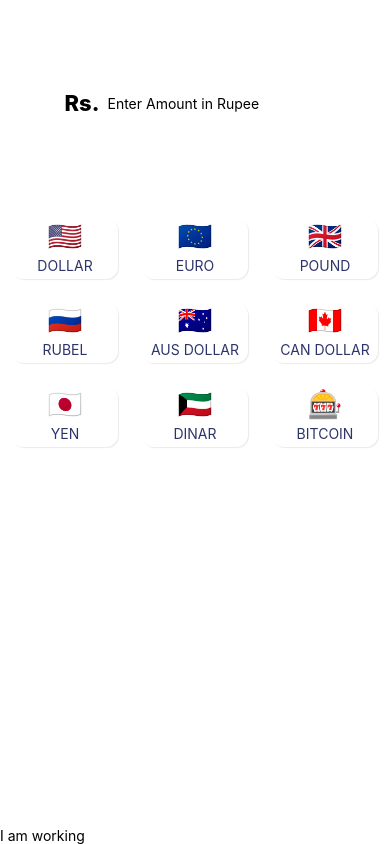
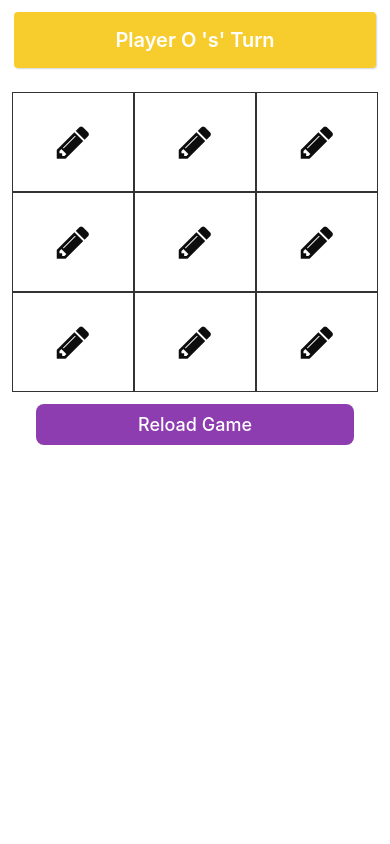
Before and after one commit to sarth-akvaish/Training, a React Native app in the folder react-native/Project1/: screen / in a window 390 px wide. Built offline with nearby package versions, Linux system fonts and the light colour scheme.

Commit message:
completed tic tac toe project 07

```diff
--- a/react-native/Project1/package.json
+++ b/react-native/Project1/package.json
@@ -10,10 +10,11 @@
     "test": "jest"
   },
   "dependencies": {
+    "@types/react-native-vector-icons": "^6.4.18",
     "react": "18.2.0",
     "react-native": "0.74.1",
-    "react-native-haptic-feedback": "^2.2.0",
-    "react-native-snackbar": "^2.6.2"
+    "react-native-snackbar": "^2.6.2",
+    "react-native-vector-icons": "^10.1.0"
   },
   "devDependencies": {
     "@babel/core": "^7.20.0",
--- a/react-native/Project1/src/App.tsx
+++ b/react-native/Project1/src/App.tsx
@@ -1,4 +1,3 @@
-import React, {useState} from 'react';
 import {
   FlatList,
   Pressable,
@@ -6,138 +5,210 @@ import {
   StatusBar,
   StyleSheet,
   Text,
-  TextInput,
   View,
 } from 'react-native';
+import React, {useState} from 'react';
 import Snackbar from 'react-native-snackbar';
-import {currencyByRupee} from './constants';
-import CurrencyBtn from './components/CurrencyBtn';
+import Icons from './components/Icons';
 
-export default function App(): JSX.Element {
-  const [inputValue, setInputValue] = useState('');
-  const [resultValue, setresultValue] = useState('');
-  const [tarCurr, settarCurr] = useState('');
+export default function App() {
+  const [isCross, setIsCross] = useState<boolean>(false);
+  const [gameWinner, setGameWinner] = useState<string>('');
+  const [gameState, setGameState] = useState(new Array(9).fill('empty', 0, 9));
 
-  const buttonPress = (target: currency) => {
-    if (!inputValue) {
+  const reloadGame = () => {
+    setIsCross(false);
+    setGameWinner('');
+    setGameState(new Array(9).fill('empty', 0, 9));
+  };
+
+  const checkIsWinner = () => {
+    //  checking  winner of the game
+    if (
+      gameState[0] === gameState[1] &&
+      gameState[0] === gameState[2] &&
+      gameState[0] !== 'empty'
+    ) {
+      setGameWinner(`${gameState[0]} won the game! 🥳`);
+    } else if (
+      gameState[3] !== 'empty' &&
+      gameState[3] === gameState[4] &&
+      gameState[4] === gameState[5]
+    ) {
+      setGameWinner(`${gameState[3]} won the game! 🥳`);
+    } else if (
+      gameState[6] !== 'empty' &&
+      gameState[6] === gameState[7] &&
+      gameState[7] === gameState[8]
+    ) {
+      setGameWinner(`${gameState[6]} won the game! 🥳`);
+    } else if (
+      gameState[0] !== 'empty' &&
+      gameState[0] === gameState[3] &&
+      gameState[3] === gameState[6]
+    ) {
+      setGameWinner(`${gameState[0]} won the game! 🥳`);
+    } else if (
+      gameState[1] !== 'empty' &&
+      gameState[1] === gameState[4] &&
+      gameState[4] === gameState[7]
+    ) {
+      setGameWinner(`${gameState[1]} won the game! 🥳`);
+    } else if (
+      gameState[2] !== 'empty' &&
+      gameState[2] === gameState[5] &&
+      gameState[5] === gameState[8]
+    ) {
+      setGameWinner(`${gameState[2]} won the game! 🥳`);
+    } else if (
+      gameState[0] !== 'empty' &&
+      gameState[0] === gameState[4] &&
+      gameState[4] === gameState[8]
+    ) {
+      setGameWinner(`${gameState[0]} won the game! 🥳`);
+    } else if (
+      gameState[2] !== 'empty' &&
+      gameState[2] === gameState[4] &&
+      gameState[4] === gameState[6]
+    ) {
+      setGameWinner(`${gameState[2]} won the game! 🥳`);
+    } else if (!gameState.includes('empty', 0)) {
+      setGameWinner('Draw game... ⌛️');
+    }
+  };
+
+  const onChangeItem = (itemNumber: number) => {
+    if (gameWinner) {
       return Snackbar.show({
-        text: 'Enter value to convert',
-        backgroundColor: '#EA7773',
-        textColor: '#000000',
+        text: gameWinner,
+        backgroundColor: '#000000',
+        textColor: '#FFF',
       });
     }
 
-    const inputAmount = parseFloat(inputValue);
-    if (!isNaN(inputAmount)) {
-      const convertedValue = inputAmount * target.value;
-      const result = `${target.symbol} ${convertedValue.toFixed(2)}`;
-      setresultValue(result);
-      settarCurr(target.name);
+    if (gameState[itemNumber] === 'empty') {
+      gameState[itemNumber] = isCross ? 'cross' : 'circle';
+      setIsCross(!isCross);
     } else {
       return Snackbar.show({
-        text: 'Not a valid number to convert',
-        backgroundColor: '#F4be2c',
-        textColor: '#000000',
+        text: 'Position is already filled',
+        backgroundColor: 'red',
+        textColor: '#fff',
       });
     }
+
+    checkIsWinner();
   };
+
   return (
-    <>
+    <SafeAreaView>
       <StatusBar />
-      <View style={styles.container}>
-        <View style={styles.topContainer}>
-          <View style={styles.rupeesContainer}>
-            <Text style={styles.rupee}>Rs.</Text>
-            <TextInput
-              maxLength={14}
-              clearButtonMode="always"
-              value={inputValue}
-              onChangeText={setInputValue}
-              placeholder="Enter Amount in Rupee"
-            />
+      {gameWinner ? (
+        <View style={[styles.playerInfo, styles.winnerInfo]}>
+          <Text style={styles.winnerTxt}>{gameWinner}</Text>
         </View>
-          {resultValue && (
-            <Text style={styles.rupeesContainer}>{resultValue}</Text>
+      ) : (
+        <View
+          style={[
+            styles.playerInfo,
+            isCross ? styles.playerX : styles.playerO,
+          ]}>
+          <Text style={styles.gameTurnTxt}>
+            Player {isCross ? 'X' : 'O'} 's' Turn
+          </Text>
+        </View>
       )}
-        </View>
-        <View style={styles.bottomContainer}>
+      {/* Game Grid  */}
       <FlatList
         numColumns={3}
-            data={currencyByRupee}
-            keyExtractor={item => item.name}
-            renderItem={({item}) => (
+        data={gameState}
+        style={styles.grid}
+        renderItem={({item, index}) => (
           <Pressable
-                style={[
-                  styles.button,
-                  tarCurr === item.name && styles.selected,
-                ]}
-                onPress={() => buttonPress(item)}>
-                <CurrencyBtn {...item} />
+            key={index}
+            style={styles.card}
+            onPress={() => onChangeItem(index)}>
+            <Icons name={item} />
           </Pressable>
         )}
       />
-        </View>
-        <Text>I am working</Text>
-      </View>
-    </>
+      <Pressable style={styles.gameBtn} onPress={reloadGame}>
+        <Text style={styles.gameBtnText}>
+          {gameWinner ? 'Start new game' : 'Reload Game'}
+        </Text>
+      </Pressable>
+    </SafeAreaView>
   );
 }
 
 const styles = StyleSheet.create({
-  container: {
-    flex: 1,
-    backgroundColor: '#FFFFFF',
-  },
-  topContainer: {
-    flex: 1,
+  playerInfo: {
+    height: 56,
+
+    flexDirection: 'row',
+    justifyContent: 'center',
     alignItems: 'center',
-    justifyContent: 'space-evenly',
-  },
-  resultTxt: {
-    fontSize: 32,
-    color: '#000000',
-    fontWeight: '800',
-  },
-  rupee: {
-    marginRight: 8,
 
-    fontSize: 22,
-    color: '#000000',
-    fontWeight: '800',
-  },
-  rupeesContainer: {
-    flexDirection: 'row',
-    alignItems: 'center',
-  },
-  inputAmountField: {
-    height: 40,
-    width: 200,
-    padding: 8,
-    borderWidth: 1,
     borderRadius: 4,
-    backgroundColor: '#FFFFFF',
-  },
-  bottomContainer: {
-    flex: 3,
-  },
-  button: {
-    flex: 1,
+    paddingVertical: 8,
+    marginVertical: 12,
+    marginHorizontal: 14,
 
-    margin: 12,
-    height: 60,
-
-    borderRadius: 12,
-    backgroundColor: '#fff',
-    elevation: 2,
     shadowOffset: {
       width: 1,
       height: 1,
     },
     shadowColor: '#333',
+    shadowOpacity: 0.2,
+    shadowRadius: 1.5,
+  },
+  gameTurnTxt: {
+    fontSize: 20,
+    color: '#FFFFFF',
+    fontWeight: '600',
+  },
+  playerX: {
+    backgroundColor: '#38CC77',
+  },
+  playerO: {
+    backgroundColor: '#F7CD2E',
+  },
+  grid: {
+    margin: 12,
+  },
+  card: {
+    height: 100,
+    width: '33.33%',
+
+    alignItems: 'center',
+    justifyContent: 'center',
+
+    borderWidth: 1,
+    borderColor: '#333',
+  },
+  winnerInfo: {
+    borderRadius: 8,
+    backgroundColor: '#38CC77',
+
     shadowOpacity: 0.1,
-    shadowRadius: 1,
   },
-  selected: {
-    backgroundColor: '#ffeaa7',
+  winnerTxt: {
+    fontSize: 20,
+    color: '#FFFFFF',
+    fontWeight: '600',
+    textTransform: 'capitalize',
+  },
+  gameBtn: {
+    alignItems: 'center',
+
+    padding: 10,
+    borderRadius: 8,
+    marginHorizontal: 36,
+    backgroundColor: '#8D3DAF',
+  },
+  gameBtnText: {
+    fontSize: 18,
+    color: '#FFFFFF',
+    fontWeight: '500',
   },
 });
--- a/react-native/Project1/src/components/CurrencyBtn.tsx
+++ /dev/null
@@ -1,33 +0,0 @@
-import React, {PropsWithChildren} from 'react';
-import {StyleSheet, Text, View} from 'react-native';
-
-type currencyBtnProps = PropsWithChildren<{
-  name: string;
-  flag: string;
-}>;
-
-const CurrencyBtn = (props: currencyBtnProps): JSX.Element => {
-  return (
-    <View style={styles.buttonContainer}>
-      <Text style={styles.flag}>{props.flag}</Text>
-      <Text style={styles.country}>{props.name}</Text>
-    </View>
-  );
-};
-
-const styles = StyleSheet.create({
-  buttonContainer: {
-    alignItems: 'center',
-  },
-  flag: {
-    fontSize: 28,
-    color: '#000000',
-    marginBottom: 4,
-  },
-  country: {
-    fontSize: 14,
-    color: '#2d346a',
-  },
-});
-
-export default CurrencyBtn;
--- /dev/null
+++ b/react-native/Project1/src/components/Icons.tsx
@@ -0,0 +1,23 @@
+import React, {PropsWithChildren} from 'react';
+import Icon from 'react-native-vector-icons/FontAwesome';
+
+type IconsProps = PropsWithChildren<{
+  name: string;
+}>;
+
+const Icons = ({name}: IconsProps) => {
+  switch (name) {
+    case 'circle':
+      return <Icon name="circle-thin" size={38} color={'#F7CD2E'} />;
+      break;
+    case 'cross':
+      return <Icon name="times" size={38} color={'#38CC77'} />;
+      break;
+    default:
+      return <Icon name="pencil" size={38} color={'#0d0d0d'} />;
+
+      break;
+  }
+};
+
+export default Icons;
--- a/react-native/Project1/src/constants.ts
+++ /dev/null
@@ -1,56 +0,0 @@
-export const currencyByRupee: currency[] = [
-    {
-        name: 'DOLLAR',
-        value: 0.012271428,
-        flag: '🇺🇸',
-        symbol: '$',
-    },
-    {
-        name: 'EURO',
-        value: 0.01125809,
-        flag: '🇪🇺',
-        symbol: '€',
-    },
-    {
-        name: 'POUND',
-        value: 0.0099194378,
-        flag: '🇬🇧',
-        symbol: '£',
-    },
-    {
-        name: 'RUBEL',
-        value: 0.85040469,
-        flag: '🇷🇺',
-        symbol: '₽',
-    },
-    {
-        name: 'AUS DOLLAR',
-        value: 0.01732574,
-        flag: '🇦🇺',
-        symbol: 'A$',
-    },
-    {
-        name: 'CAN DOLLAR',
-        value: 0.016457908,
-        flag: '🇨🇦',
-        symbol: 'C$',
-    },
-    {
-        name: 'YEN',
-        value: 1.5909089,
-        flag: '🇯🇵',
-        symbol: '¥',
-    },
-    {
-        name: 'DINAR',
-        value: 0.0037446993,
-        flag: '🇰🇼',
-        symbol: 'KD',
-    },
-    {
-        name: 'BITCOIN',
-        value: 0.000000543544886,
-        flag: '🎰',
-        symbol: '₿',
-    },
-];
--- a/react-native/Project1/src/index.d.ts
+++ /dev/null
@@ -1,6 +0,0 @@
-interface currency {
-    name: string;
-    value: number;
-    flag: string;
-    symbol: string;
-}
```
Also changed, not shown: 4 other files (tests, documents, lock files or other folders). Lines whose indentation alone changed are shown as unchanged.
